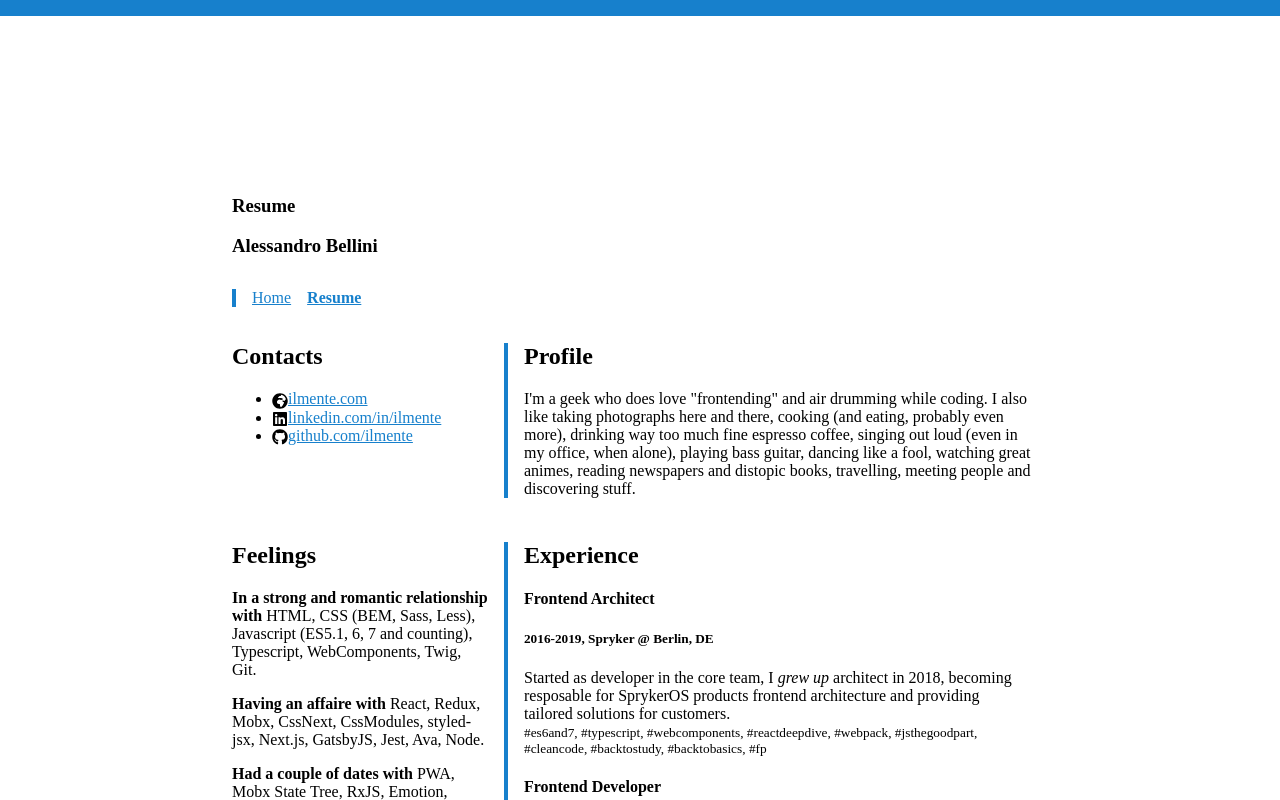
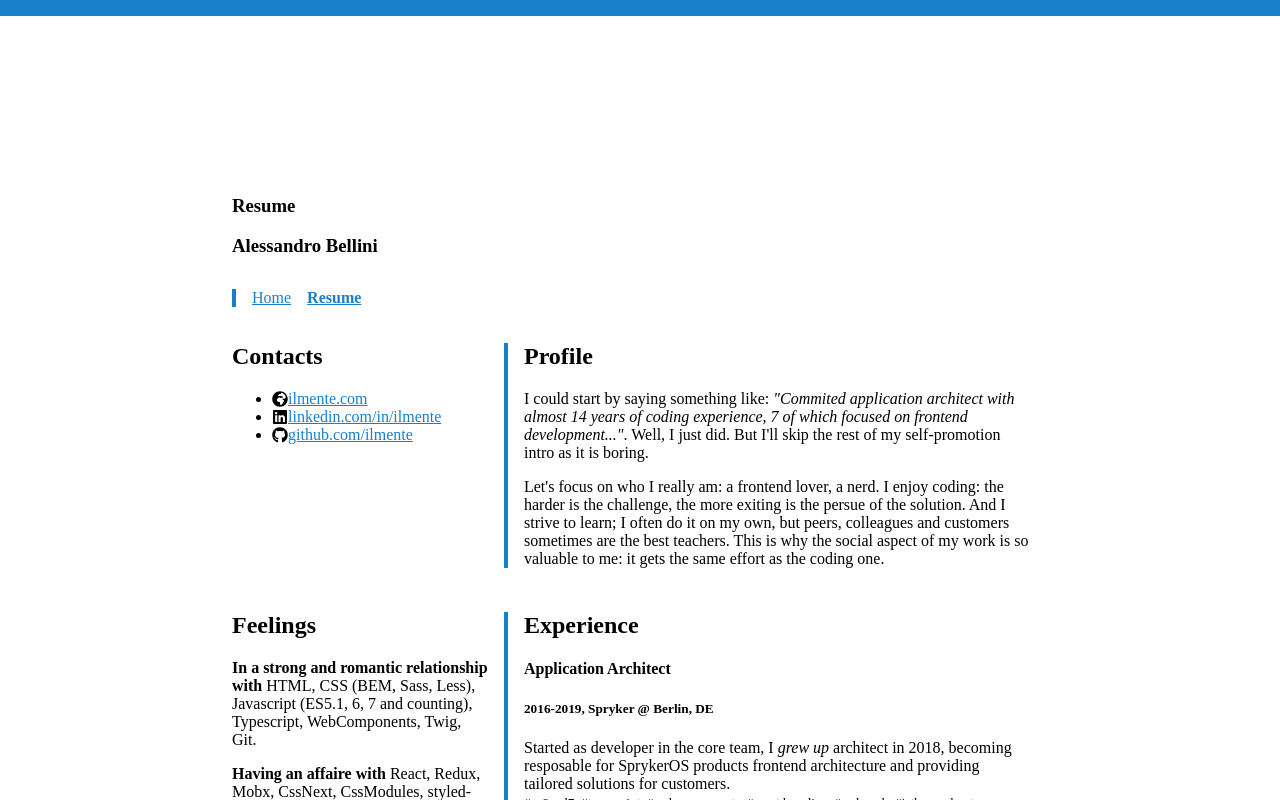
Before and after one commit to ilmente/ilmente.com, a Next.js app: page /resume in a window 1280 px wide. Shown: the top 800 px of the page. Built offline with nearby package versions, Linux system fonts and the light colour scheme.

Commit message:
complete the resume content

```diff
--- a/components/grid/row.js
+++ b/components/grid/row.js
@@ -9,6 +9,7 @@ const style = css.global`
         justify-content: flex-start;
         width: 100%;
         margin: -${theme.grid.gutter / 2}rem;
+        clear: both;
     }
 
     .top { align - items: flex - start; }
--- /dev/null
+++ b/components/hoc/location.js
@@ -0,0 +1,39 @@
+const location = {
+    getPathname: () => {
+        if (!process.browser) {
+            return ''
+        }
+
+        return window.location.pathname
+    },
+
+    getQuery: () => {
+        if (!process.browser) {
+            return ''
+        }
+
+        return window.location.search
+            .replace('?', '')
+            .split('&')
+            .filter(param => !!param)
+            .map(param => param.split('='))
+            .reduce((obj, keyValue) => {
+                const [key, value] = keyValue
+                obj[key] = !!value ? decodeURIComponent(value) : true
+                return obj
+            }, {})
+    }
+}
+
+export default (Component) => (props) => {
+    const locationProps = {
+        ...props,
+        location
+    }
+
+    return (
+        <>
+            <Component {...locationProps} />
+        </>
+    )
+}
--- a/components/icon.js
+++ b/components/icon.js
@@ -3,13 +3,13 @@ import css from 'styled-jsx/css'
 const style = css`
     svg {
         display: inline-block;
-        vertical-align: middle;
         user-select: none;
+        vertical-align: text-bottom;
     }
 `
 
-export default ({ name, color, size = 1 }) => (
-    <svg>
+export default ({ name, color, className, size = 1 }) => (
+    <svg className={className}>
         <use xlinkHref={`#:${name}`} />
         <style jsx>{style}</style>
         <style jsx>{`
--- a/components/sprites/icon-resume.js
+++ b/components/sprites/icon-resume.js
@@ -6,6 +6,7 @@
 export default () => (
     <svg xmlns="http://www.w3.org/2000/svg" style={{ display: 'none' }}>
         <symbol id=":globe" viewBox="0 0 496 512"><path d="M248 8C111.03 8 0 119.03 0 256s111.03 248 248 248 248-111.03 248-248S384.97 8 248 8zm160 215.5v6.93c0 5.87-3.32 11.24-8.57 13.86l-15.39 7.7a15.485 15.485 0 0 1-15.53-.97l-18.21-12.14a15.52 15.52 0 0 0-13.5-1.81l-2.65.88c-9.7 3.23-13.66 14.79-7.99 23.3l13.24 19.86c2.87 4.31 7.71 6.9 12.89 6.9h8.21c8.56 0 15.5 6.94 15.5 15.5v11.34c0 3.35-1.09 6.62-3.1 9.3l-18.74 24.98c-1.42 1.9-2.39 4.1-2.83 6.43l-4.3 22.83c-.62 3.29-2.29 6.29-4.76 8.56a159.608 159.608 0 0 0-25 29.16l-13.03 19.55a27.756 27.756 0 0 1-23.09 12.36c-10.51 0-20.12-5.94-24.82-15.34a78.902 78.902 0 0 1-8.33-35.29V367.5c0-8.56-6.94-15.5-15.5-15.5h-25.88c-14.49 0-28.38-5.76-38.63-16a54.659 54.659 0 0 1-16-38.63v-14.06c0-17.19 8.1-33.38 21.85-43.7l27.58-20.69a54.663 54.663 0 0 1 32.78-10.93h.89c8.48 0 16.85 1.97 24.43 5.77l14.72 7.36c3.68 1.84 7.93 2.14 11.83.84l47.31-15.77c6.33-2.11 10.6-8.03 10.6-14.7 0-8.56-6.94-15.5-15.5-15.5h-10.09c-4.11 0-8.05-1.63-10.96-4.54l-6.92-6.92a15.493 15.493 0 0 0-10.96-4.54H199.5c-8.56 0-15.5-6.94-15.5-15.5v-4.4c0-7.11 4.84-13.31 11.74-15.04l14.45-3.61c3.74-.94 7-3.23 9.14-6.44l8.08-12.11c2.87-4.31 7.71-6.9 12.89-6.9h24.21c8.56 0 15.5-6.94 15.5-15.5v-21.7C359.23 71.63 422.86 131.02 441.93 208H423.5c-8.56 0-15.5 6.94-15.5 15.5z" /></symbol>
+        <symbol id=":info" viewBox="0 0 512 512"><path d="M256 8C119.043 8 8 119.083 8 256c0 136.997 111.043 248 248 248s248-111.003 248-248C504 119.083 392.957 8 256 8zm0 110c23.196 0 42 18.804 42 42s-18.804 42-42 42-42-18.804-42-42 18.804-42 42-42zm56 254c0 6.627-5.373 12-12 12h-88c-6.627 0-12-5.373-12-12v-24c0-6.627 5.373-12 12-12h12v-64h-12c-6.627 0-12-5.373-12-12v-24c0-6.627 5.373-12 12-12h64c6.627 0 12 5.373 12 12v100h12c6.627 0 12 5.373 12 12v24z" /></symbol>
         <symbol id=":marker" viewBox="0 0 384 512"><path d="M172.268 501.67C26.97 291.031 0 269.413 0 192 0 85.961 85.961 0 192 0s192 85.961 192 192c0 77.413-26.97 99.031-172.268 309.67-9.535 13.774-29.93 13.773-39.464 0zM192 272c44.183 0 80-35.817 80-80s-35.817-80-80-80-80 35.817-80 80 35.817 80 80 80z" /></symbol>
         <symbol id=":mobile" viewBox="0 0 320 512"><path d="M272 0H48C21.5 0 0 21.5 0 48v416c0 26.5 21.5 48 48 48h224c26.5 0 48-21.5 48-48V48c0-26.5-21.5-48-48-48zM160 480c-17.7 0-32-14.3-32-32s14.3-32 32-32 32 14.3 32 32-14.3 32-32 32zm112-108c0 6.6-5.4 12-12 12H60c-6.6 0-12-5.4-12-12V60c0-6.6 5.4-12 12-12h200c6.6 0 12 5.4 12 12v312z" /></symbol>
         <symbol id=":paper-plane" viewBox="0 0 512 512"><path d="M440 6.5L24 246.4c-34.4 19.9-31.1 70.8 5.7 85.9L144 379.6V464c0 46.4 59.2 65.5 86.6 28.6l43.8-59.1 111.9 46.2c5.9 2.4 12.1 3.6 18.3 3.6 8.2 0 16.3-2.1 23.6-6.2 12.8-7.2 21.6-20 23.9-34.5l59.4-387.2c6.1-40.1-36.9-68.8-71.5-48.9zM192 464v-64.6l36.6 15.1L192 464zm212.6-28.7l-153.8-63.5L391 169.5c10.7-15.5-9.5-33.5-23.7-21.2L155.8 332.6 48 288 464 48l-59.4 387.3z" /></symbol>
--- a/components/tags.js
+++ b/components/tags.js
@@ -3,7 +3,7 @@ import css from 'styled-jsx/css'
 const style = css`
     small {
         display: block;
-        margin-top: 0.15rem;
+        padding-top: 0.15rem;
     }
 `
 
--- a/libs/location.js
+++ /dev/null
@@ -1,24 +0,0 @@
-export const getPathname = () => {
-    if (!process.browser) {
-        return ''
-    }
-
-    return window.location.pathname
-}
-
-export const getQuery = () => {
-    if (!process.browser) {
-        return ''
-    }
-
-    return window.location.search
-        .replace('?', '')
-        .split('&')
-        .filter(param => !!param)
-        .map(param => param.split('='))
-        .reduce((obj, keyValue) => {
-            const [key, value] = keyValue
-            obj[key] = !!value ? decodeURIComponent(value) : true
-            return obj
-        }, {})
-}
--- a/pages/resume.js
+++ b/pages/resume.js
@@ -1,25 +1,24 @@
 import { useState, useEffect } from 'react'
-import { withRouter } from 'next/router'
 import Layout from '../templates/main'
 import Section from '../components/section'
 import Row from '../components/grid/row'
 import Col from '../components/grid/col'
 import Panel from '../components/panel'
 import Tags from '../components/tags'
-import { getQuery } from '../libs/location'
+import withLocation from '../components/hoc/location'
 import Icon from '../components/icon'
 import IconResume from '../components/sprites/icon-resume'
 
-export default withRouter(({ router }) => {
+export default withLocation(({ location }) => {
     const [address, setAddress] = useState()
     const [mobile, setMobile] = useState()
     const [email, setEmail] = useState()
 
     useEffect(() => {
-        // const query = getQuery()
-        if (process.browser && router.query.address) setAddress(router.query.address)
-        if (process.browser && router.query.mobile) setMobile(router.query.mobile)
-        if (process.browser && router.query.email) setEmail(router.query.email)
+        const query = location.getQuery()
+        if (process.browser && query.address) setAddress(query.address)
+        if (process.browser && query.mobile) setMobile(query.mobile)
+        if (process.browser && query.email) setEmail(query.email)
     })
 
     return (
@@ -47,7 +46,7 @@ export default withRouter(({ router }) => {
                             </li>
                             {email && (
                                 <li>
-                                    <Icon name="paper-plane" />
+                                    <Icon name="paper-plane"/>
                                     <a className="margin-left" href={`mailto:${email}`} taregt="_blank">{email}</a>
                                 </li>
                             )}
@@ -65,14 +64,17 @@ export default withRouter(({ router }) => {
                         <Panel>
                             <h2>Profile</h2>
                             <p>
-                                I'm a geek who
-                                does love "frontending" and air drumming while coding. I also like
-                                taking photographs here and there,
-                                cooking (and eating, probably even more),
-                                drinking way too much fine espresso coffee, singing out loud
-                                (even in my office, when alone),
-                                playing bass guitar, dancing like a fool, watching great animes,
-                                reading newspapers and distopic books, travelling, meeting people and discovering stuff.
+                                I could start by saying something like: <em>"Commited
+                                application architect with almost 14 years of coding experience,
+                                7 of which focused on frontend development..."</em>. Well, I just did.
+                                But I'll skip the rest of my self-promotion intro as it is boring.
+                            </p>
+                            <p>
+                                Let's focus on who I really am: a frontend lover, a nerd. I enjoy coding:
+                                the harder is the challenge, the more exiting is the persue
+                                of the solution. And I strive to learn; I often do it on my own, but peers, colleagues
+                                and customers sometimes are the best teachers. This is why the social aspect of
+                                my work is so valuable to me: it gets the same effort as the coding one.
                             </p>
                         </Panel>
                     </Col>
@@ -102,20 +104,20 @@ export default withRouter(({ router }) => {
                         <ul className="bullet">
                             <li>competitor with myself</li>
                             <li>good mediator</li>
+                            <li>knowledge consumer</li>
                             <li>coffee maker</li>
                             <li>challenge accepter</li>
                             <li>user-group talker</li>
-                            <li>hard worker</li>
-                            <li>team worker</li>
+                            <li>hard worker (cliqué)</li>
+                            <li>team worker (cliqué)</li>
                             <li>service worker</li>
                         </ul>
                     </Col>
                     <Col wide="8" print="8">
                         <Panel>
                             <h2>Experience</h2>
-                            <h4 className="no-margin-y">Frontend Architect</h4>
-                            <h5 className="no-margin-top">2016-2019, Spryker @ Berlin, DE</h5>
-
+                            <h4 className="no-margin-y">Application Architect</h4>
+                            <h5 className="no-margin-y">2016-2019, Spryker @ Berlin, DE</h5>
                             <p className="no-margin-top">
                                 Started as developer in the core team,
                                 I <em>grew up</em> architect in 2018,
@@ -125,9 +127,8 @@ export default withRouter(({ router }) => {
                                 <Tags names={['es6and7', 'typescript', 'webcomponents', 'reactdeepdive', 'webpack', 'jsthegoodpart', 'cleancode', 'backtostudy', 'backtobasics', 'fp']} />
                             </p>
 
-                            <h4 className="no-margin-y">Frontend Developer</h4>
-                            <h5 className="no-margin-top">2014-2016, Lutech Mobile @ Milano, IT</h5>
-
+                            <h4 className="no-margin-bottom">Frontend Developer</h4>
+                            <h5 className="no-margin-y">2014-2016, Lutech Mobile @ Milano, IT</h5>
                             <p className="no-margin-top">
                                 In this mobile oriented agency,
                                 I was lead developer of a small team, mainly focused
@@ -135,9 +136,8 @@ export default withRouter(({ router }) => {
                                 <Tags names={['jquerydays', 'rafdays', 'angularone', 'cordova', 'ibm', 'worklight', 'ios', 'android', 'evenwindowsmobile']} />
                             </p>
 
-                            <h4 className="no-margin-y">Web Developer</h4>
-                            <h5 className="no-margin-top">2011-2013, Extra.it @ Milano, IT</h5>
-
+                            <h4 className="no-margin-bottom">Web Developer</h4>
+                            <h5 className="no-margin-y">2011-2013, Extra.it @ Milano, IT</h5>
                             <p className="no-margin-top">
                                 Started as backend developer,
                                 I soon switched and focused mainly on frontend.
@@ -145,9 +145,8 @@ export default withRouter(({ router }) => {
                                 <Tags names={['jquerydays', 'backbone', 'dotnet', 'frontendloveatfirstcode']} />
                             </p>
 
-                            <h4 className="no-margin-y">And...</h4>
-                            <h5 className="no-margin-top">2006-2010 @ Pistoia, IT</h5>
-
+                            <h4 className="no-margin-bottom">And...</h4>
+                            <h5 className="no-margin-y">2006-2010 @ Pistoia, IT</h5>
                             <p className="no-margin-top">
                                 Web developer freelance, graphic designer in a printing factory,
                                 "computer" teacher in a private primary school and tutor in
--- a/styles/print.js
+++ b/styles/print.js
@@ -9,13 +9,13 @@ const style = css.global`
 
     @media only print {
         * {
-            text-rendering: optimizeLegibility;
+            transition: none;
         }
 
         html {
             position: static;
             min-height: 100%;
-            font-size: 72%;
+            font-size: 70%;
             overflow: initial;
 
         }
--- a/styles/screen.js
+++ b/styles/screen.js
@@ -12,6 +12,7 @@ const style = css.global`
         border: 0;
         box-sizing: border-box;
         font: inherit;
+        line-height: inherit;
         color: inherit;
 
         -webkit-tap-highlight-color: rgba(255, 255, 255, 0);
--- a/templates/main.js
+++ b/templates/main.js
@@ -1,4 +1,4 @@
-import layout from './hoc/layout'
+import withLayout from './hoc/layout'
 import Header from '../components/header'
 import Footer from '../components/footer'
 import Section from '../components/section'
@@ -10,7 +10,7 @@ import IconCommonSprite from '../components/sprites/icon-common'
 import ScreenStyle from '../styles/screen'
 import PrintStyle from '../styles/print'
 
-const Main = ({ title, printTitle, children }) => (
+export default withLayout(({ title, printTitle, children }) => (
     <>
         <Drawer>
             <Header>
@@ -39,6 +39,4 @@ const Main = ({ title, printTitle, children }) => (
         <PrintStyle />
         <IconCommonSprite />
     </>
-)
-
-export default layout(Main)
+))
```
Lines whose indentation alone changed are shown as unchanged.
